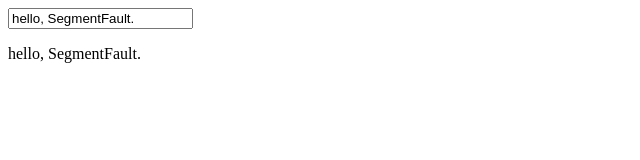
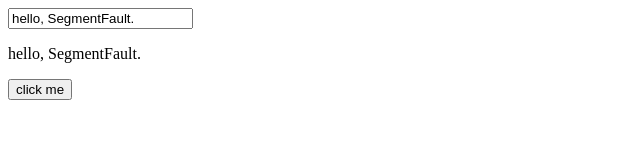
Before and after one commit to yuyixxy/mvvm-library-basic, a website built with webpack: page sf-es5/index.html in a window 1280 px wide. Shown: the whole page, without its empty margins (0-640 px from the left). Built offline with nearby package versions, Linux system fonts and the light colour scheme.

Commit message:
change viewModel by click event

```diff
--- a/sf-es5/index.html
+++ b/sf-es5/index.html
@@ -9,5 +9,6 @@
 <body>
     <input type="text" sf-value="vm.message">
     <p sf-bind="vm.message"></p>
+    <button onclick="vm.clickHandler();">click me</button>
 </body>
 </html>
```
